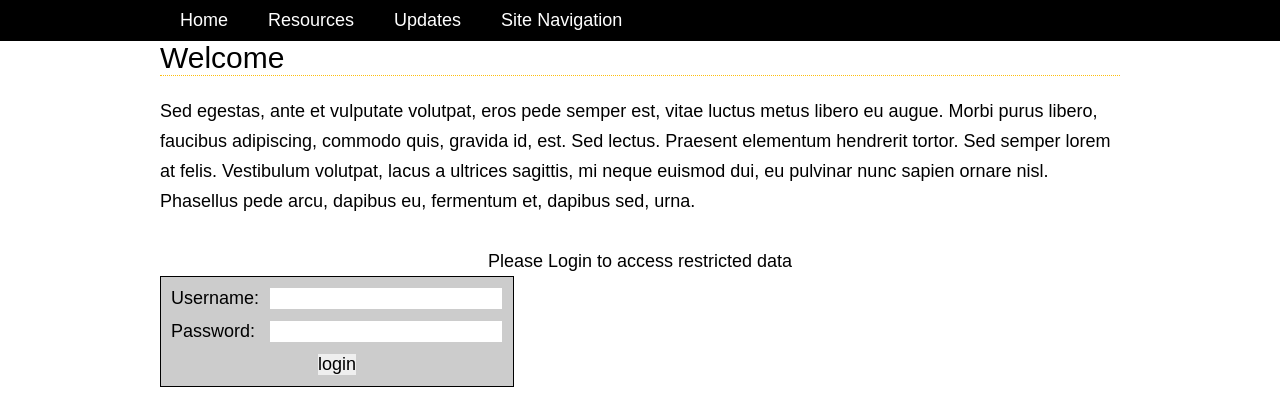
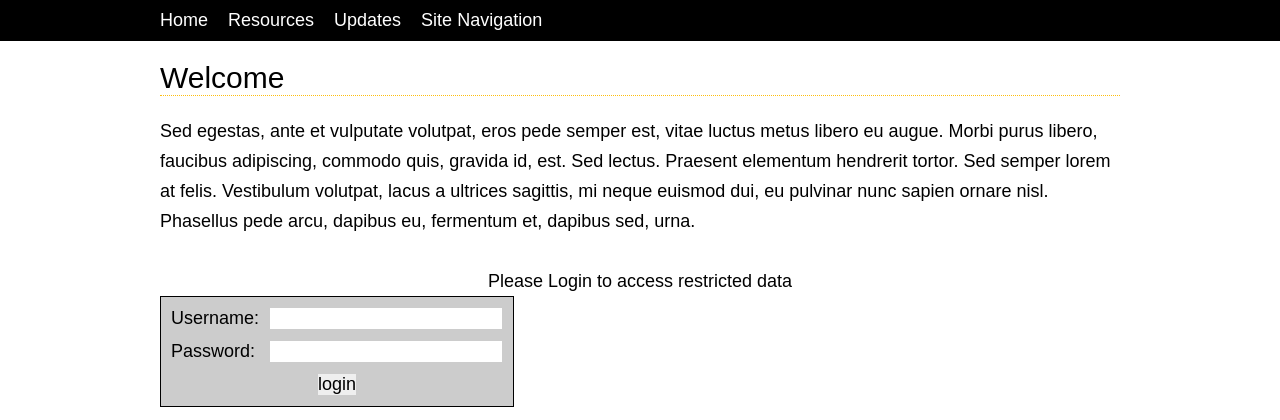
Before and after one commit to ibalde/colesAppWebPage, a PHP site: page / in a window 1280 px wide. Shown: the part 108-528 px from the top of the page. Run offline with PHP 8.4, Linux system fonts and the light colour scheme; some libraries are stand-ins or nearby versions.

Commit message:
Changed css

```diff
--- a/css/style.css
+++ b/css/style.css
@@ -7,7 +7,6 @@ input, textarea, button { border: 1px solid #ccc }
 .login{background-color:#CCC; border:1px solid black;}
 header { background-color: #f6c948; }
 #logo { background: url('../images/layout/background.png') no-repeat;}
-nav { background-color: #000; margin-bottom: 20px; }
 nav ul { height: 42px; }
     nav ul li { float: left; list-style: none; margin: 11px 30px 0 0; width: auto; }
     nav ul li a { color: #fff; display: block; text-decoration: none; width: auto; }
@@ -22,6 +21,7 @@ nav ul { height: 42px; }
 #nav {
     background-color: #000;
     float: left;
+    margin-bottom: 20px;
     overflow: hidden;
     width: 100%;
 }
@@ -30,11 +30,12 @@ nav ul { height: 42px; }
 }
 #nav ul li {
     float:left;
+    margin-right: 20px;
 }
 #nav ul li a {
     float: left;
     color: #fff;
-    padding: 10px 20px;
+    margin: 10px 0px;
     text-decoration:none;
 }
 #nav li ul {
@@ -50,11 +51,11 @@ nav ul { height: 42px; }
     border: 0 none;
     margin-right: 0;
     min-width: 120px;
+    width: 135%;
 }
 #nav ul li a:hover,
 #nav ul li:hover > a {
-    color: #252525;
-    background: #666
+    color: #ccc;
 
 }
 #nav li ul a:hover,
--- a/index.php
+++ b/index.php
@@ -26,7 +26,7 @@
         <div id="nav">
             <div class="constrain">
                 <ul>
-                    <li><a href="#">Home</a></li>
+                    <li><a href="#" class="remove-padding">Home</a></li>
                     <li>
                         <a href="#">Resources</a>
                         <ul>
```
